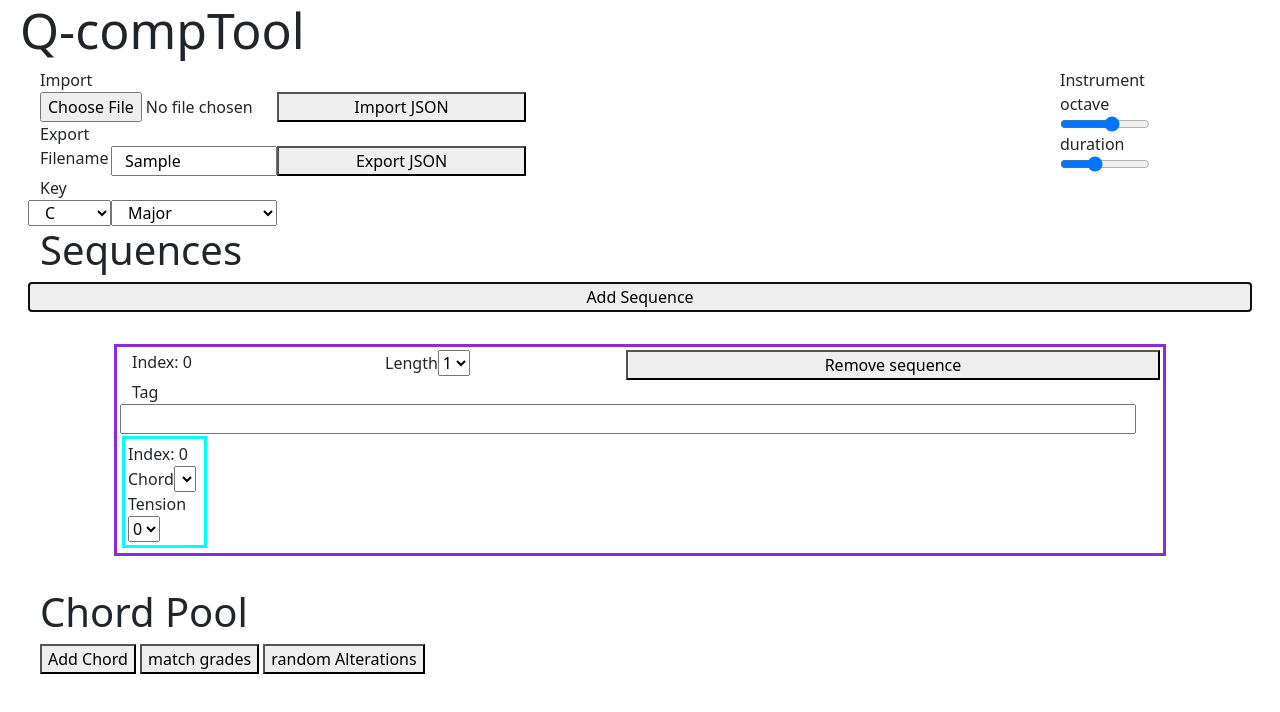
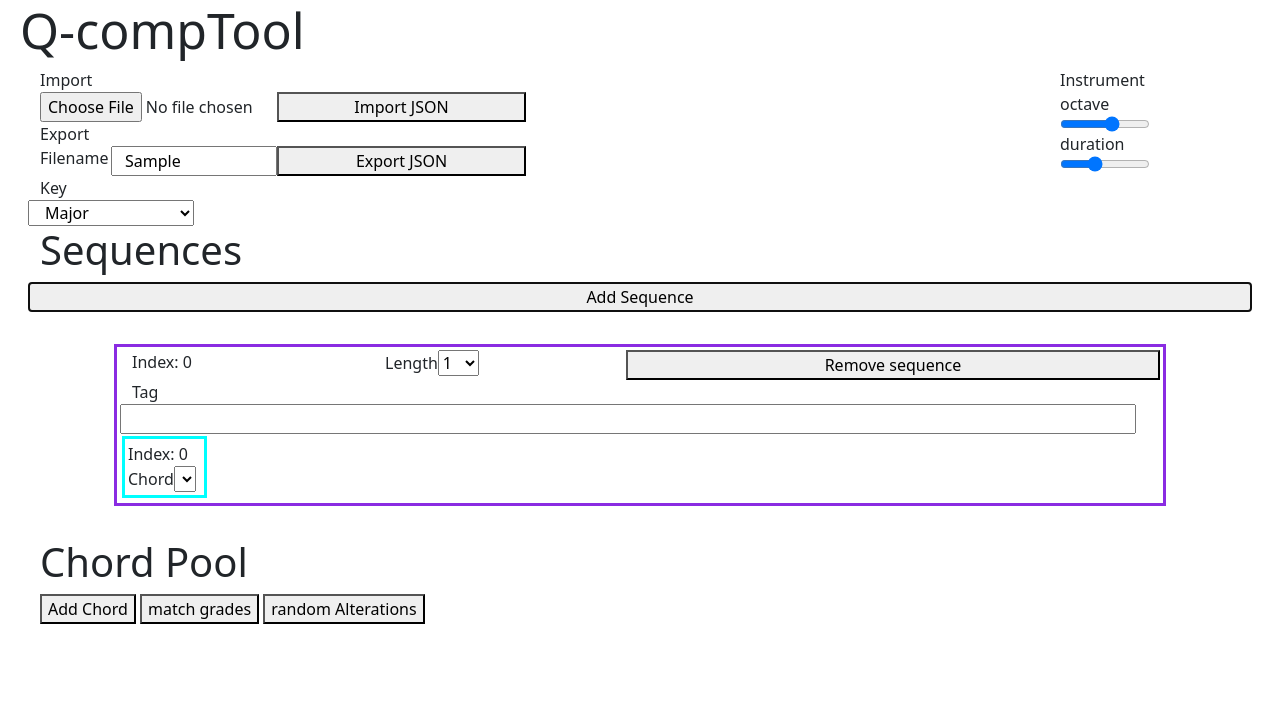
Before and after one commit to aptrn/Q-compTool, a plain HTML site: page index.html in a window 1280 px wide. Both pictures are taken after typing "Sample" into the empty fields and a click on the button "Add Sequence". Drawn offline with Linux system fonts and the light colour scheme; files whose address does not match are found by name.

Commit message:
remove key selection, remove tension selector for sequences, add 16 lenght to sequences

```diff
--- a/index.html
+++ b/index.html
@@ -32,20 +32,6 @@
                 <div id="keySel" class="row">
                     <label>Key</label>
                     <div class="row">
-                        <select onInput="updateValues()" id="root" class="col-md-1">
-                            <option value = "C">C</option>
-                            <option value = "C#">C#</option>
-                            <option value = "D">D</option>
-                            <option value = "D#">D#</option>
-                            <option value = "E">E</option>
-                            <option value = "F">F</option>
-                            <option value = "F#">F#</option>
-                            <option value = "G">G</option>
-                            <option value = "G#">G#</option>
-                            <option value = "A">A</option>
-                            <option value = "A#">A#</option>
-                            <option value = "B">B</option>
-                        </select>
                         <select onInput="updateValues()" id="key" class="col-md-2">
                             <option value = "major">Major</option>
                             <option value = "minor">Minor</option>
--- a/src/handleUI.js
+++ b/src/handleUI.js
@@ -5,6 +5,7 @@ let alterationListPretty = ["Major","Minor", "Diminished", "Augmented", "Sixth",
 let modalAlterationList = [];
 let isModal = false;
 let output = {};
+output.root = 'C';
 let iter = 0;
 let select = 0;
 let time = 3000;
@@ -146,7 +147,7 @@ function createSequenceStep(index, chordSel, tensionSel){
     stepContainer.setAttribute("class", "step col-md-1");
     stepContainer.appendChild(createIndexLabel(index));
     stepContainer.appendChild(createChordSelector(chordSel));
-    stepContainer.appendChild(createTensionSelector(tensionSel));
+    //stepContainer.appendChild(createTensionSelector(tensionSel));
     stepContainer.appendChild(createResult());
     return stepContainer;
 }
@@ -201,7 +202,7 @@ function createLenghtSelector(){
     lengthContainer.appendChild(label);
     let select = document.createElement("select");
     select.id = "length";
-    for(let i = 0; i < 8; i++){
+    for(let i = 0; i < 16; i++){
         let option = document.createElement("option");
         option.value = i + 1;
         option.innerHTML = i + 1    ;
@@ -405,13 +406,13 @@ function updateSequences(){
             }
             let thisStep = $(thisSequence).find(".step")[s];
             let chordSelection = $(thisStep).find("#chord-sel")[0].value;
-            let tensionSelection = $(thisStep).find(".tension-sel")[0].value;
+            //let tensionSelection = $(thisStep).find(".tension-sel")[0].value;
             output.sequences[i].chords[s] = {};
             output.sequences[i].chords[s].index = chordSelection;
-            output.sequences[i].chords[s].tension = tensionSelection;
+            //output.sequences[i].chords[s].tension = tensionSelection;
             let thisResult = $(thisStep).find("#result")[0];
             if(output.pool[chordSelection] != undefined){
-                $(thisResult).find(".result-name")[0].innerHTML =  output.pool[chordSelection].tension[tensionSelection].name;
+                //$(thisResult).find(".result-name")[0].innerHTML =  output.pool[chordSelection].tension[tensionSelection].name;
                 //$(thisResult).find(".result-notes")[0].innerHTML =  output.pool[chordSelection].tension[tensionSelection].notes;
             }
             //console.log($($(thisSequence).find(".step")[s]).find("#chord-sel")[0]);
@@ -451,7 +452,7 @@ function updateMain(){
 
     //COMP INFO
     output.title  = $("#title")[0].value;
-    output.root = $("#root")[0].value;
+    output.root = 'C';
     output.key = $("#key")[0].value;
 
     modalAlterationList = [];
@@ -554,7 +555,7 @@ function createFromJson(object){
 
     //COMP INFO
     $("#title")[0].value = output.title;
-    $("#root")[0].value = output.root;
+    //$("#root")[0].value = 'C';
     $("#key")[0].value = output.key;
     updateMain();
 
@@ -575,7 +576,8 @@ function createFromJson(object){
         let newSequence = createSequence();
         $(newSequence).find("#length")[0].value = output.sequences[i].chords.length;
         for(let c = 0; c < output.sequences[i].chords.length; c++){
-            $(newSequence).find(".stepsPool")[0].appendChild(createSequenceStep(c, output.sequences[i].chords[c].index, output.sequences[i].chords[c].tension));
+            console.log(output.sequences[i]);
+            $(newSequence).find(".stepsPool")[0].appendChild(createSequenceStep(c, output.sequences[i].chords[c].index, 0));
         }
         for(let t = 0; t < output.sequences[i].tag.length; t++){
             $(newSequence).find(".tagPool")[0].appendChild(newTag(output.sequences[i].tag[t]));
```
